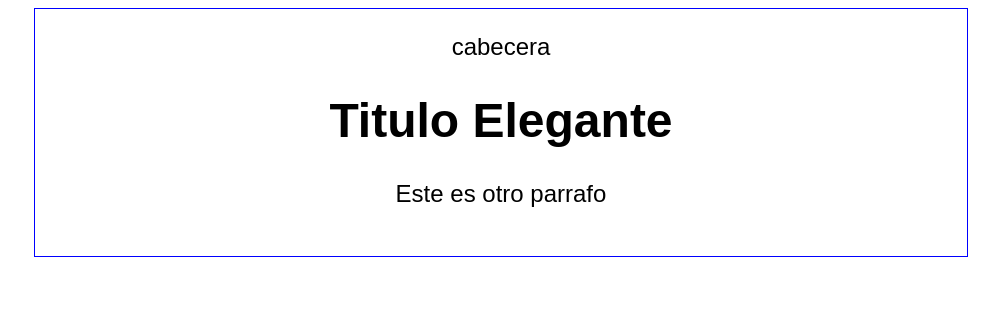
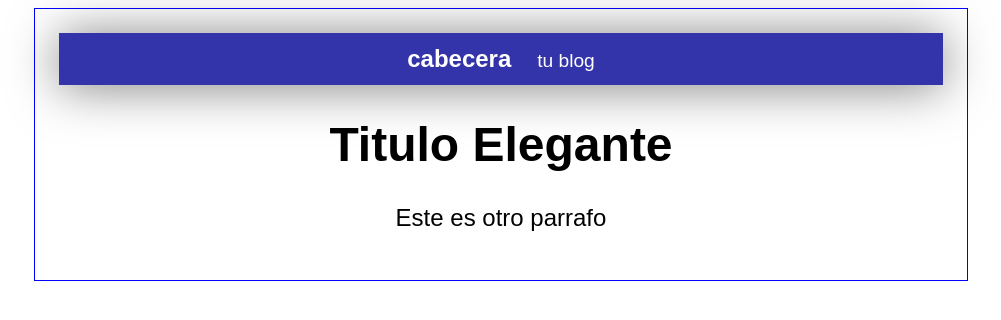
Before and after one commit to esmayorga/prueba_1, a plain HTML site: page index.html in a window 1280 px wide. Shown: the whole page, without its empty margins (139-1140 px from the left). Drawn offline with Linux system fonts and the light colour scheme.

Commit message:
cabecera

```diff
--- a/css/estilos.css
+++ b/css/estilos.css
@@ -16,3 +16,18 @@ body{
 .container{
 	font-size: 24px;
 }
+
+header{
+	background-color: #33a;
+	font-weight: bold;
+	color: white;
+	margin: 0;
+	padding: 0.5em;
+	box-shadow: 0px 2px 50px 0px rgb(0,0,0, 0.5);
+}
+
+header .tagline{
+	font-weight: normal;
+	font-size: 0.8em;
+	padding: 0px 0px 0px 1em;
+}
--- a/index.html
+++ b/index.html
@@ -7,7 +7,7 @@
 <body>
 	<div class="container">
 		<header>
-			cabecera
+			cabecera <span class="tagline"> tu blog</span>
 		</header>
 		<div class="post">
 
```
